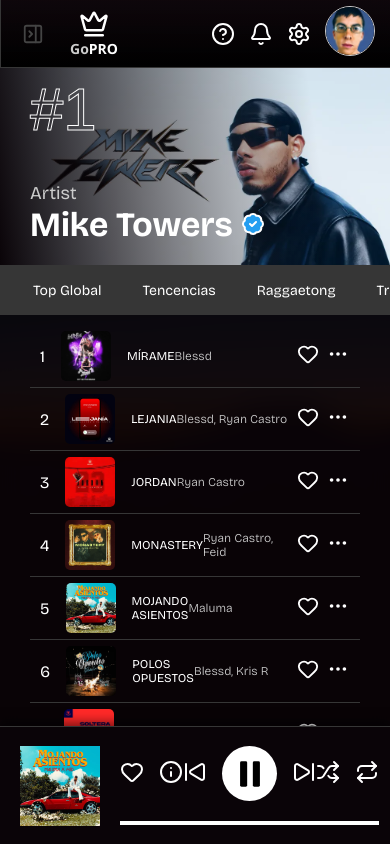
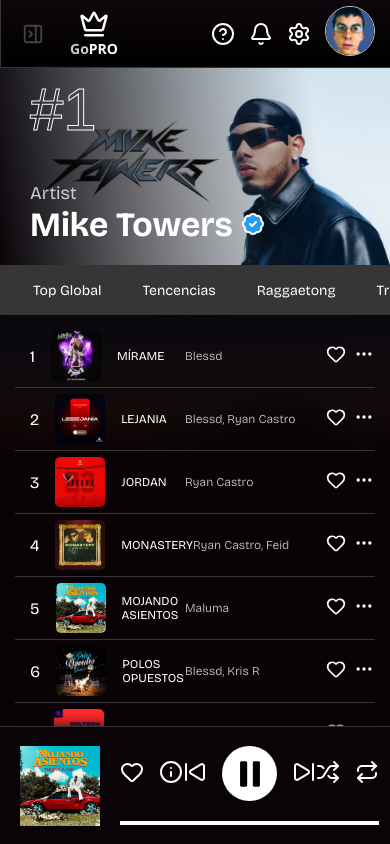
Before and after one commit to stivcode21/Rivox, a React (Vite) app: page / in a window 390 px wide. Built offline with nearby package versions, Linux system fonts and the light colour scheme; a web font is replaced by a local one.

Commit message:
style: small chages in media queries

```diff
--- a/src/components/molecules/listeSongs/ListeSongs.module.css
+++ b/src/components/molecules/listeSongs/ListeSongs.module.css
@@ -62,8 +62,13 @@
 }
 
 @media (width <= 768px) {
+  .container {
+    padding: 10px 15px;
+  }
+
   .item {
-    grid-template-columns: 1fr 1fr 55px;
+    grid-template-columns: 1fr 1fr 20px;
+    padding: 6px 15px;
   }
 
   .description {
@@ -80,7 +85,7 @@
   }
 
   .icon {
-    width: 22px;
-    height: 22px;
+    width: 20px;
+    height: 20px;
   }
 }
```
